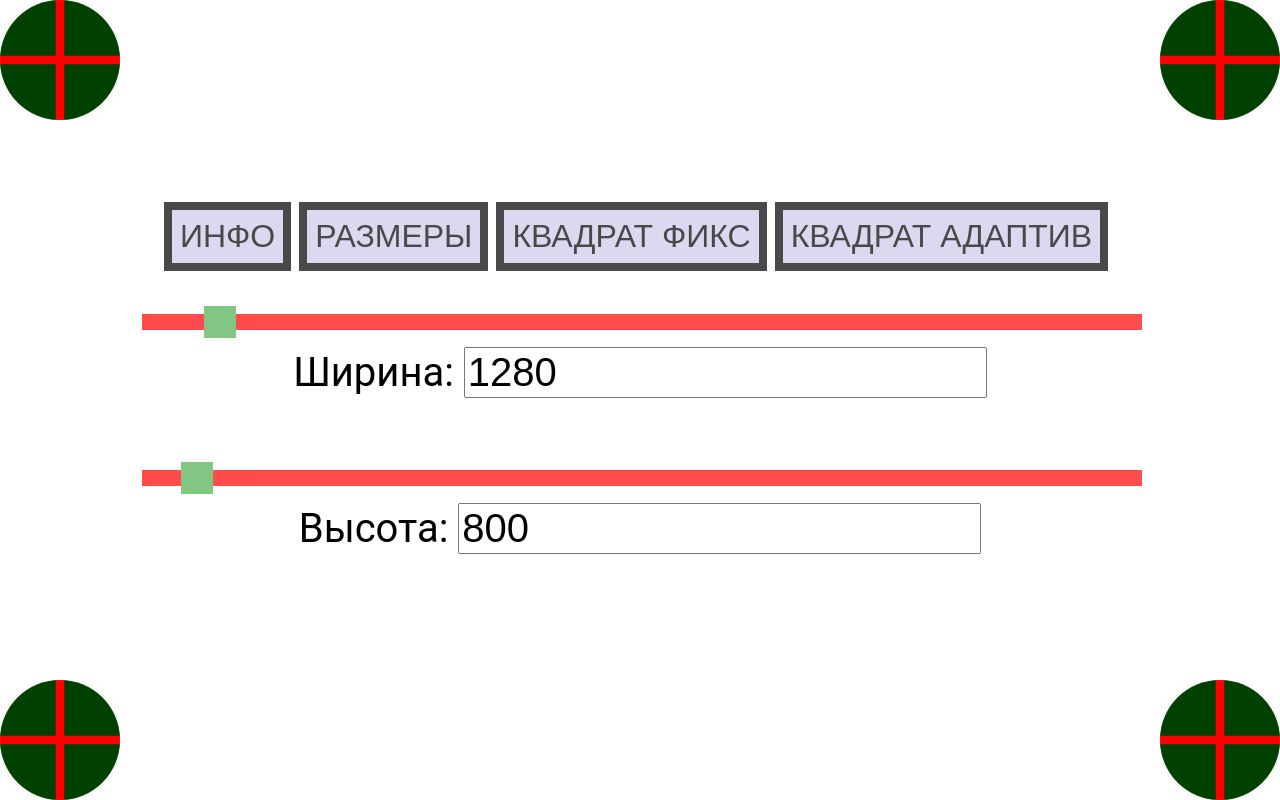
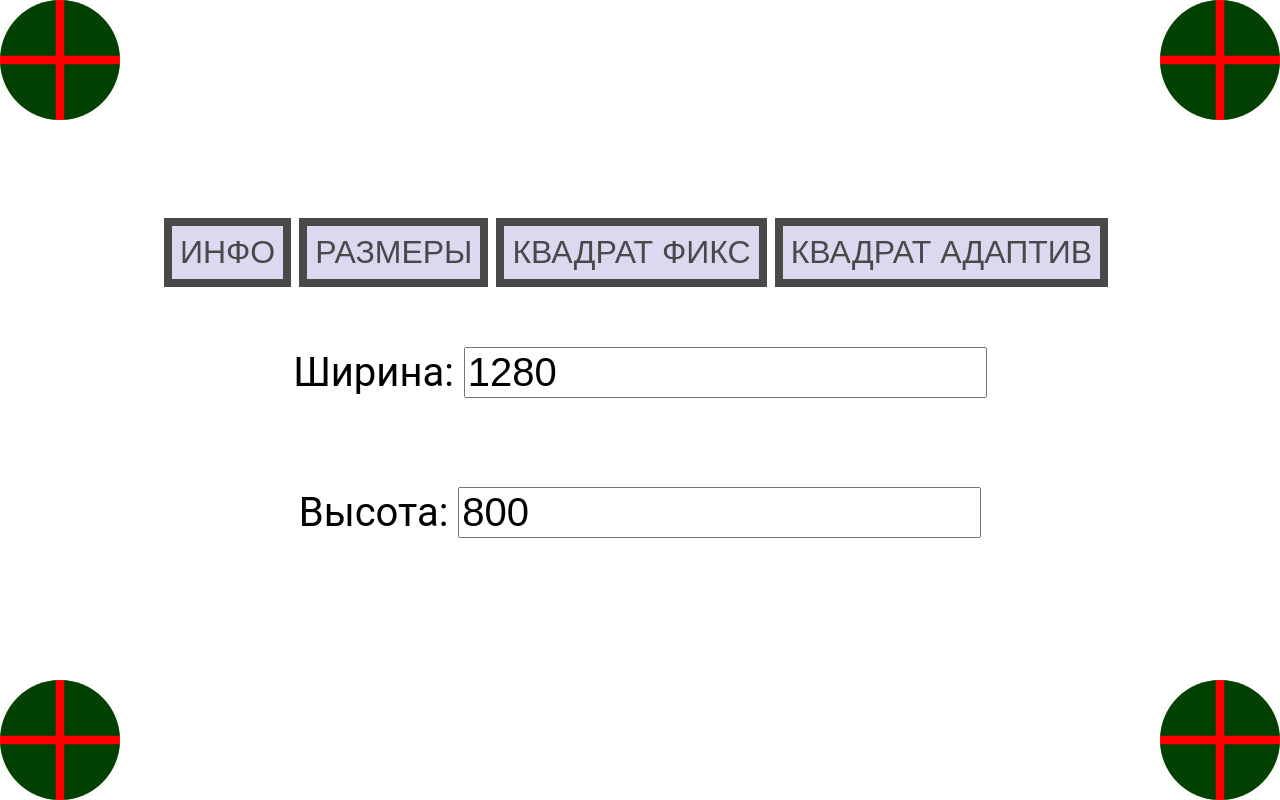
Before and after one commit to oxmap/bunker-demo, a plain HTML site: page public/index.html in a window 1280 px wide. Both pictures are taken after a click on the button "РАЗМЕРЫ". Drawn offline with Linux system fonts and the light colour scheme.

Commit message:
Убраны слайдеры

```diff
--- a/public/index.html
+++ b/public/index.html
@@ -34,15 +34,12 @@
       </div>
       <div id="demo-size" class="content">
         <div class="demo-wrappper">
-          <div class="slidecontainer">
-            <input type="range" min="1" max="20000" class="slider" id="widthRange">
+          <div class="slider-sub-cotnainer">
+            <p>Ширина: <input class="size-input" type="number" id="widthInput"/></p>
           </div>
-          <p>Ширина: <input class="size-input" type="number" id="widthInput"/></p>
-
-          <div class="slidecontainer">
-            <input type="range" min="1" max="20000" class="slider" id="heightRange">
+          <div class="slider-sub-cotnainer">
+            <p>Высота: <input class="size-input" type="number" id="heightInput"/></p>
           </div>
-          <p>Высота: <input class="size-input" type="number" id="heightInput"/></p>
         </div>
       </div>
       <div class="circle color-main left-top"></div>
--- a/public/main.css
+++ b/public/main.css
@@ -111,11 +111,6 @@ body {
   background: #F2F3D9;
 }
 
-.slidecontainer {
-  width: 100%;
-  height: 2vh
-}
-
 .slider {
   background: red;
   -webkit-appearance: none;
@@ -126,6 +121,11 @@ body {
   opacity: 0.7;
   -webkit-transition: .2s;
   transition: opacity .2s;
+  width: 50vh;
+  height: 2vh;
+}
+.slider-sub-cotnainer {
+  display: flex;
 }
 
 .slider::-webkit-slider-thumb {
@@ -144,7 +144,3 @@ body {
 .size-input {
   font-size: 5vh;
 }
-
-.cross {
-
-}
--- a/public/main.js
+++ b/public/main.js
@@ -32,23 +32,15 @@ function disableDemo() {
 }
 
 // Slider
-setSlider('widthRange', 'widthInput');
-setSlider('heightRange', 'heightInput');
+setSlider('widthInput');
+setSlider('heightInput');
 
-function setSlider(rangeId, outputId) {
-  const slider = document.getElementById(rangeId);
+function setSlider(outputId) {
   const output = document.getElementById(outputId);
-  const id = rangeId.replace('Range', '');
-  output.value = slider.value;
+  const id = outputId.replace('Input', '');
   const size = `inner${id.charAt(0).toUpperCase() + id.slice(1)}`;
-  slider.value = window[size];
   output.value = window[size];
   output.oninput = function() {
-    slider.value = this.value;
-    document.querySelector('body').style[id] = `${this.value}px`;
-  }
-  slider.oninput = function() {
-    output.value = this.value;
     document.querySelector('body').style[id] = `${this.value}px`;
   }
 }
```
